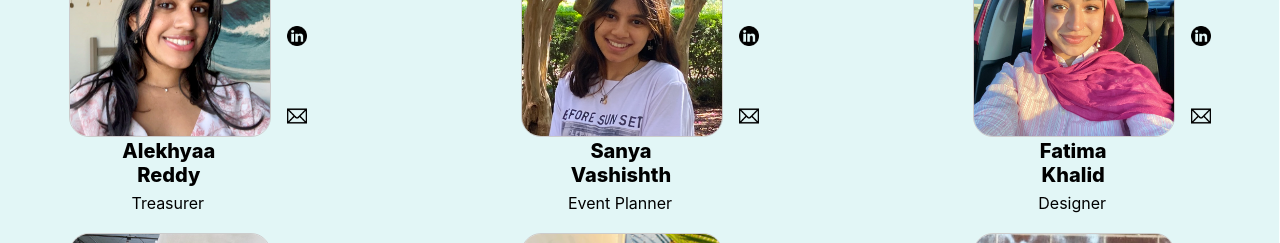
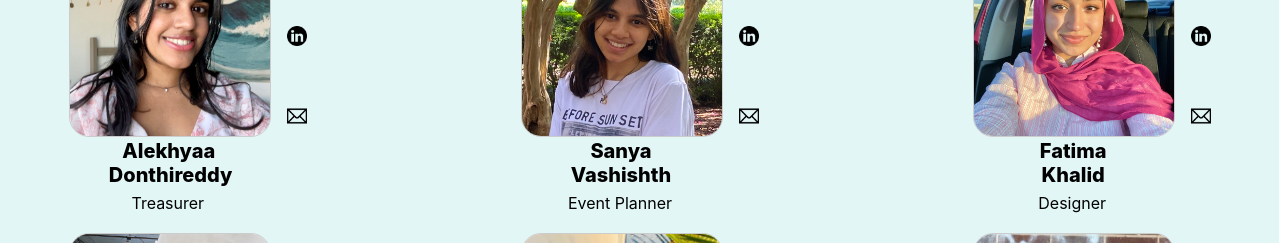
Before and after one commit to utdwwc/wwc-hub, a React (Create React App) app: page / in a window 1280 px wide. Shown: the part 4920-5163 px from the top of the page. Built offline with nearby package versions, Linux system fonts and the light colour scheme.

Commit message:
update team name

```diff
--- a/src/sections/Team.tsx
+++ b/src/sections/Team.tsx
@@ -80,7 +80,7 @@ function Team() {
                         </div>
                     </div>
                         <div className={styles.content}>
-                            <div className={styles.name}>Alekhyaa Reddy</div>
+                            <div className={styles.name}>Alekhyaa Donthireddy</div>
                             <div className={styles.title}>Treasurer</div>
                         </div>
                 </div>
@@ -304,7 +304,7 @@ function Team() {
                             </div>
                         </div>
                             <div className={styles.content}>
-                                <div className={styles.name}>Alekhyaa Reddy</div>
+                                <div className={styles.name}>Alekhyaa Donthireddy</div>
                                 <div className={styles.title}>Treasurer</div>
                             </div>
                     </div>
```
